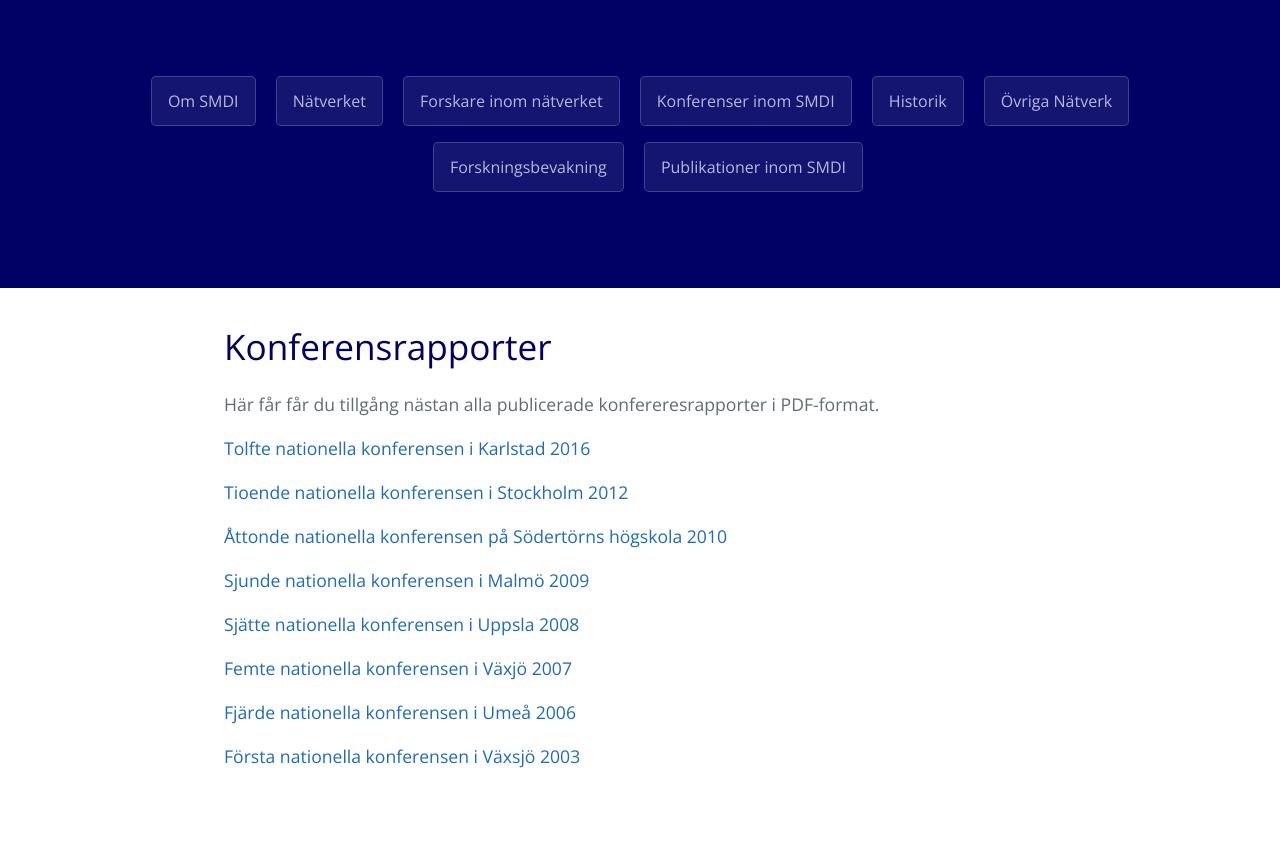
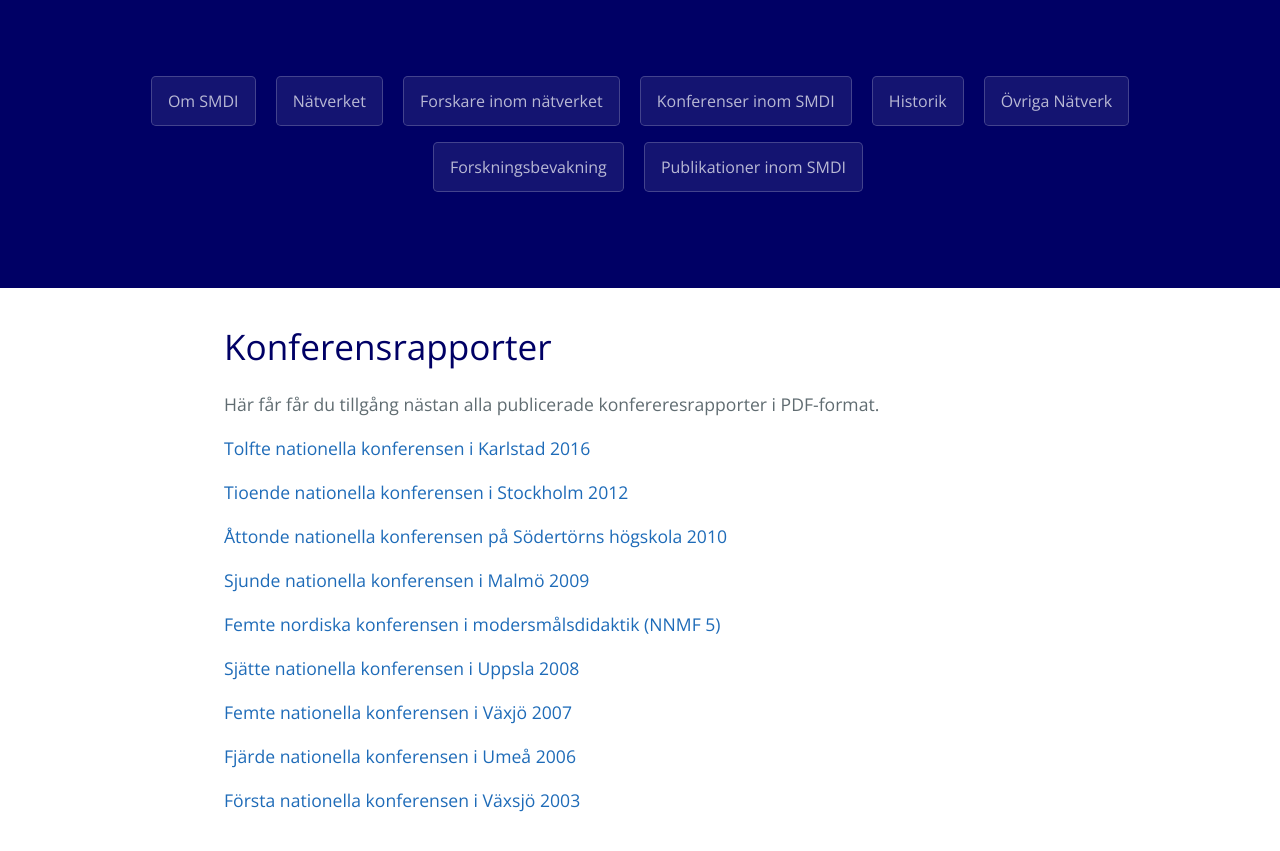
Before and after one commit to smdihemsida/smdihemsida.github.io, a Jekyll site: the page built from publikationer.md, in a window 1280 px wide, cut to the strip 307-1170 px from the top of the page. Shown: the top 851 px of the strip. Built offline with Jekyll 4.4.1, drawn with Linux system fonts in a browser that asks for light colours; our own code applies the rules of GitHub Pages for plain Markdown files; before the commit the page ends 1126 px from its top, so only the background shows below that.

Commit message:
Update publikationer.md

```diff
--- a/publikationer.md
+++ b/publikationer.md
@@ -16,6 +16,8 @@ Här får får du tillgång nästan alla publicerade konfereresrapporter i
 
 [Sjunde nationella konferensen i Malmö 2009](https://drive.google.com/open?id=1ncm6FqApeaKvrzz6qEgh47aPB3VgKNL5)
 
+[Femte nordiska konferensen i modersmålsdidaktik (NNMF 5)](https://drive.google.com/open?id=1vJ-_2UMUs0mALhy79-bASaOYtwfmvE6m)
+
 [Sjätte nationella konferensen i Uppsla 2008](https://drive.google.com/open?id=1s9HMd_CufRzVP0yPBR7latxpZKMJSgLt)
 
 [Femte nationella konferensen i Växjö 2007](https://drive.google.com/open?id=1Xu3SzDK5A1fm60H-JLPVil8zH3bAZYti)
```
